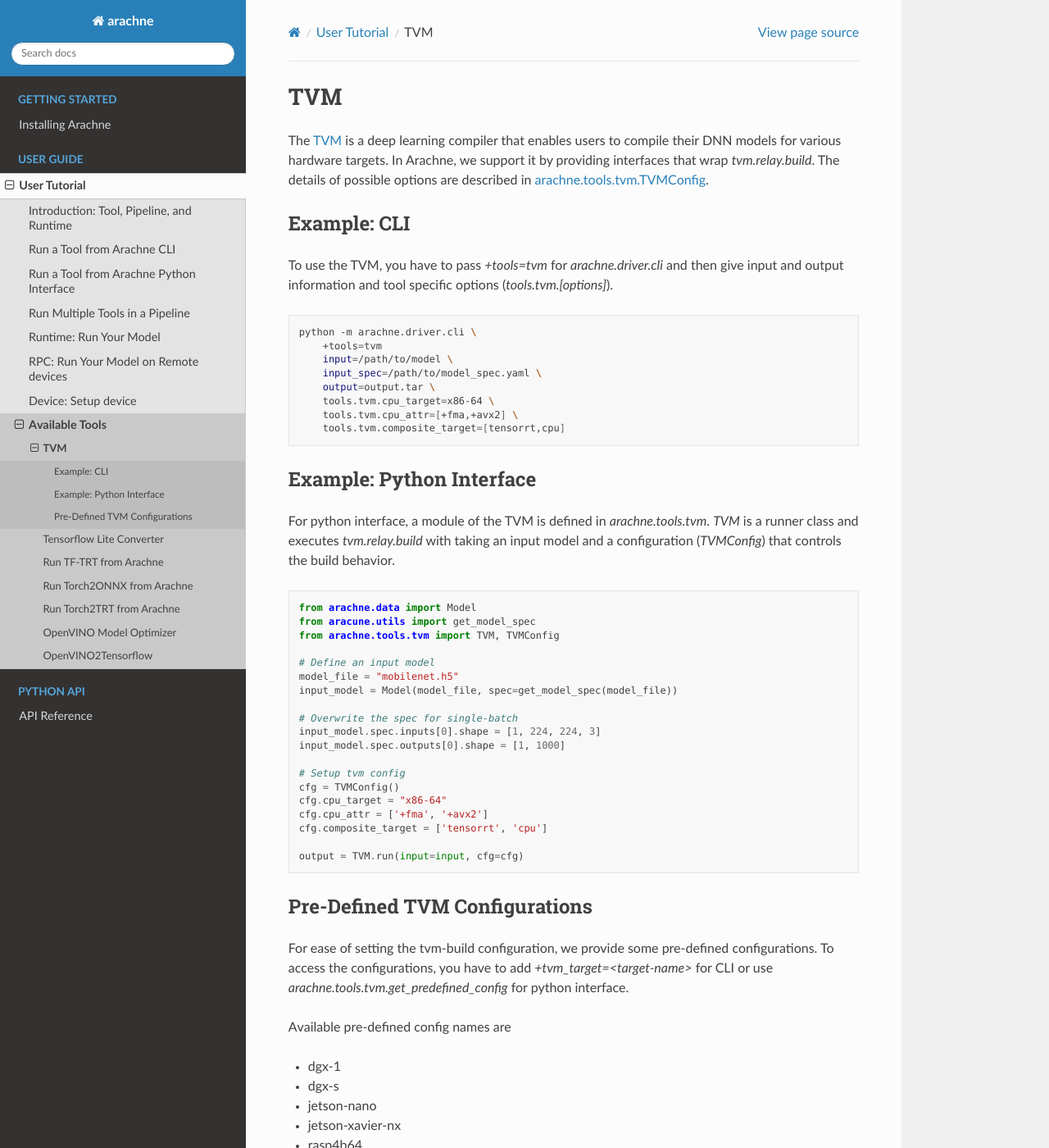
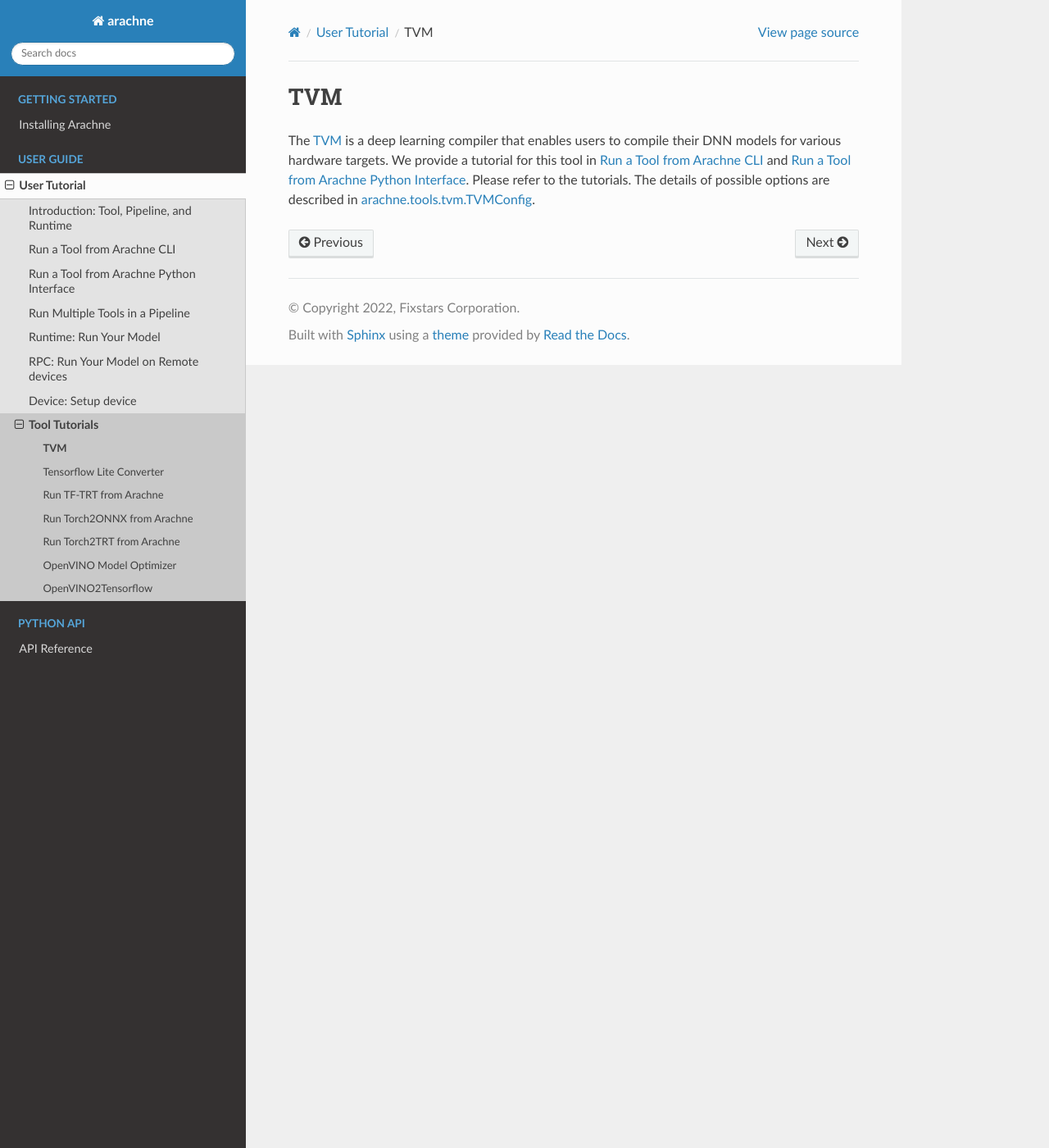
Before and after one commit to fixstars/arachne, a Sphinx documentation site: the page built from docs/tutorials/tools/tvm.rst, in a window 1280 px wide and 1400 px high. Shown: the whole window at 82% size. Built offline with Sphinx 7.4.7 and the Read the Docs theme 2.0.0, drawn with Linux system fonts in a browser that asks for light colours; some of the changed text lies outside the part shown.

Commit message:
[docs] redirect to the other pages for tvm

```diff
--- a/docs/tutorials/index.rst
+++ b/docs/tutorials/index.rst
@@ -12,8 +12,8 @@
    runtime
    setup_device
 
-Available Tools
----------------
+Tool Tutorials
+--------------
 
 For detailed information of each tools, please refer to the following pages.
 
--- a/docs/tutorials/tools/tvm.rst
+++ b/docs/tutorials/tools/tvm.rst
@@ -2,92 +2,6 @@
 ===
 
 The `TVM <https://tvm.apache.org/>`_ is a deep learning compiler that enables users to compile their DNN models for various hardware targets.
-In Arachne, we support it by providing interfaces that wrap `tvm.relay.build`.
+We provide a tutorial for this tool in :doc:`../run_tool_cli` and :doc:`../run_tool_api`.
+Please refer to the tutorials.
 The details of possible options are described in :ref:`arachne.tools.tvm.TVMConfig <api-tools-tvm>`.
-
-
-Example: CLI
-------------
-
-To use the TVM, you have to pass `+tools=tvm` for `arachne.driver.cli` and then give input and output information and tool specific options (`tools.tvm.[options]`).
-
-.. code:: bash
-
-    python -m arachne.driver.cli \
-        +tools=tvm
-        input=/path/to/model \
-        input_spec=/path/to/model_spec.yaml \
-        output=output.tar \
-        tools.tvm.cpu_target=x86-64 \
-        tools.tvm.cpu_attr=[+fma,+avx2] \
-        tools.tvm.composite_target=[tensorrt,cpu]
-
-
-Example: Python Interface
--------------------------
-
-For python interface, a module of the TVM is defined in `arachne.tools.tvm`.
-`TVM` is a runner class and executes `tvm.relay.build` with taking an input model and a configuration (`TVMConfig`) that controls the build behavior.
-
-.. code:: python
-
-    from arachne.data import Model
-    from aracune.utils import get_model_spec
-    from arachne.tools.tvm import TVM, TVMConfig
-
-    # Define an input model
-    model_file = "mobilenet.h5"
-    input_model = Model(model_file, spec=get_model_spec(model_file))
-
-    # Overwrite the spec for single-batch
-    input_model.spec.inputs[0].shape = [1, 224, 224, 3]
-    input_model.spec.outputs[0].shape = [1, 1000]
-
-    # Setup tvm config
-    cfg = TVMConfig()
-    cfg.cpu_target = "x86-64"
-    cfg.cpu_attr = ['+fma', '+avx2']
-    cfg.composite_target = ['tensorrt', 'cpu']
-
-    output = TVM.run(input=input, cfg=cfg)
-
-
-Pre-Defined TVM Configurations
-------------------------------
-
-For ease of setting the tvm-build configuration, we provide some pre-defined configurations.
-To access the configurations, you have to add `+tvm_target=<target-name>` for CLI or use `arachne.tools.tvm.get_predefined_config` for python interface.
-
-Available pre-defined config names are
-
-* dgx-1
-* dgx-s
-* jetson-nano
-* jetson-xavier-nx
-* rasp4b64
-
-.. code:: bash
-
-    python -m arachne.tools.tvm \
-        input=/path/to/model \
-        input_spec=/path/to/model_spec.yaml \
-        output=output.tar \
-        +tvm_target=dgx-1
-
-
-.. code:: python
-
-    from arachne.data import Model
-    from aracune.utils import get_model_spec
-    import arachne.tools.tvm
-
-    model_file = "mobilenet.h5"
-    input_model = Model(model_file, spec=get_model_spec(model_file))
-
-    # Overwrite the spec for single-batch
-    input_model.spec.inputs[0].shape = [1, 224, 224, 3]
-    input_model.spec.outputs[0].shape = [1, 1000]
-
-    # Setup tvm config
-    cfg = arachne.tools.tvm.get_predefined_config("dgx-1")
-    output = arachne.tools.tvm.run(input=input, cfg=cfg)
```
